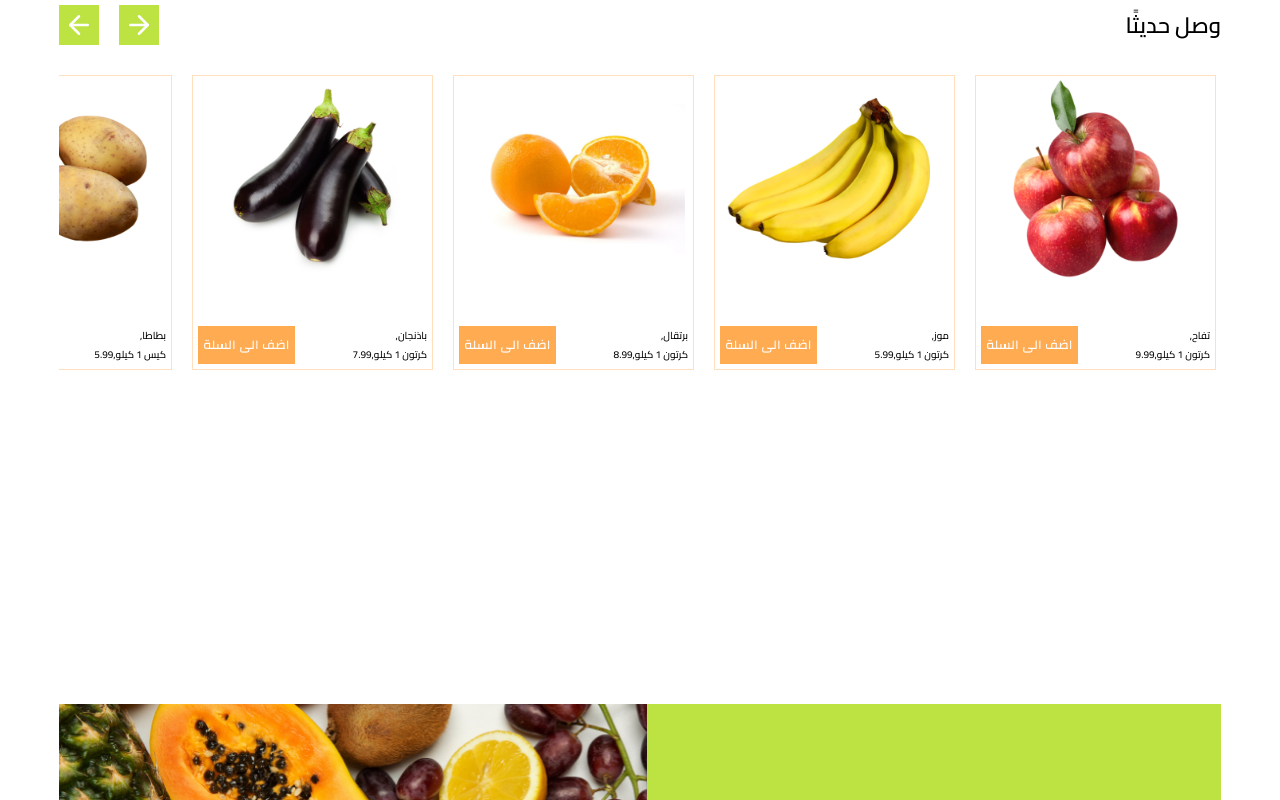
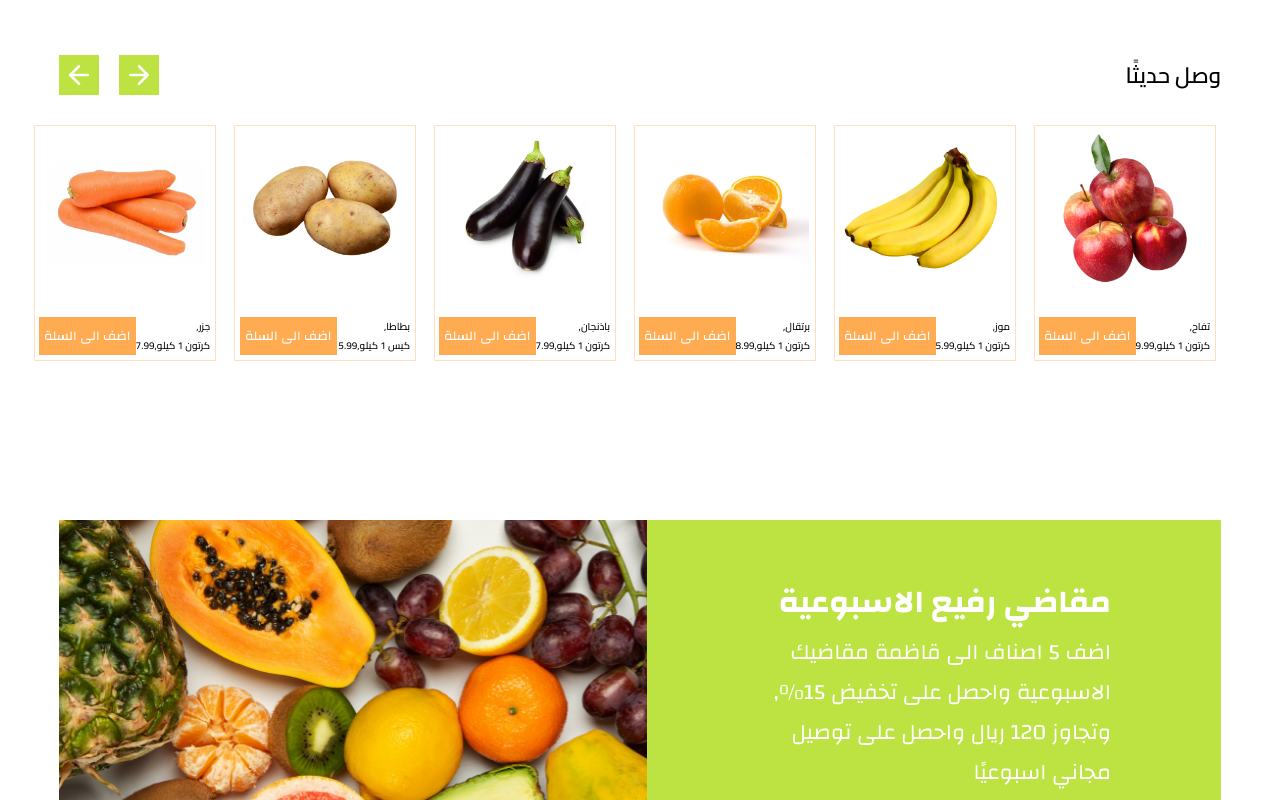
Before and after one commit to AbdAlazim-dev/Rafi, a React (Vite) app: page / in a window 1280 px wide. Shown: the part 1300-2100 px from the top of the page. Built offline with nearby package versions, Linux system fonts and the light colour scheme.

Commit message:
modify the sider and added new features

```diff
--- a/src/components/DontMiss.jsx
+++ b/src/components/DontMiss.jsx
@@ -8,8 +8,8 @@ function DontMiss() {
           <div className="dont-miss__text">
             <h4>مقاضي رفيع الاسبوعية</h4>
             <p>
-              وفر على نفسك وقت وخلي منجاتك طازجة دوما واشترك في مقاضي رفيع
-              الاسبوعية
+              اضف 5 اصناف الى قاظمة مقاضيك الاسبوعية واحصل على تخفيض 15%, وتجاوز
+              120 ريال واحصل على توصيل مجاني اسبوعيًا
             </p>
             <button>تسوق</button>
           </div>
--- a/src/components/ProductSlider.jsx
+++ b/src/components/ProductSlider.jsx
@@ -17,11 +17,11 @@ function ProductSlider({ catogary, title }) {
   //slider controllers
   const slideLeft = () => {
     const slider = document.querySelector(".product-slider__content");
-    slider.scrollLeft -= 300;
+    slider.scrollLeft -= 200;
   };
   const slideRight = () => {
     const slider = document.querySelector(".product-slider__content");
-    slider.scrollLeft += 300;
+    slider.scrollLeft += 200;
   };
 
   return (
--- a/src/styles/DontMissStyles/_dontMiss.scss
+++ b/src/styles/DontMissStyles/_dontMiss.scss
@@ -34,11 +34,14 @@
     justify-content: center;
     padding: 0 11rem;
     background-color: $bg-Lgreen;
-    font-weight: 600;
-    font-size: $h2-size;
+    font-weight: 700;
+    font-size: $h1-size;
     font-family: $text-font;
     align-items: flex-start;
     color: white;
+    @media (max-width: 1150px) {
+      font-size: $h2-size;
+    }
     @media (max-width: 950px) {
       padding: 5rem 2rem;
       justify-content: center;
@@ -47,8 +50,11 @@
       width: 100%;
     }
     p {
-      font-size: 1.8rem;
+      font-size: 2.2rem;
       font-weight: 400;
+      @media (max-width: 1150px) {
+        font-size: $h3-size;
+      }
     }
     button {
       background-color: black;
--- a/src/styles/ProductCardStyles/_productCard.scss
+++ b/src/styles/ProductCardStyles/_productCard.scss
@@ -6,7 +6,7 @@
   outline: 1px solid #ffab5260;
   border: none;
   cursor: pointer;
-  min-width: calc(250px - 1.1rem);
+  min-width: calc(200px - 2rem);
   transition: all 0.15s ease-in;
   justify-content: space-between;
   &:hover {
--- a/src/styles/ProductSliderStyles/_productSlider.scss
+++ b/src/styles/ProductSliderStyles/_productSlider.scss
@@ -1,8 +1,8 @@
 @use "../global/" as *;
 
 .product-slider {
-  height: 100vh;
-  padding: 10rem 0;
+  // height: 100vh;
+  padding: 15rem 0;
   width: 100%;
   overflow: hidden;
   position: relative;
@@ -42,11 +42,12 @@
 
   &__content {
     display: flex;
-    gap: 2.2rem;
+    gap: 2rem;
     overflow-x: scroll;
     overflow-y: hidden;
     padding: 1rem 0.6rem;
     position: relative;
+    width: 1200px;
     scroll-behavior: smooth;
     white-space: nowrap;
     &::-webkit-scrollbar {
--- a/src/styles/global/_poilerplate.scss
+++ b/src/styles/global/_poilerplate.scss
@@ -27,3 +27,41 @@ html {
   margin: 0 auto;
   padding: 0 19px;
 }
+// scroll bar ------
+
+/* Firefox */
+* {
+  scrollbar-width: thin;
+  scrollbar-color: #bde343 #ffffff;
+}
+
+/* Chrome, Edge and Safari */
+*::-webkit-scrollbar {
+  width: 10px;
+  width: 10px;
+}
+*::-webkit-scrollbar-track {
+  border-radius: 5px;
+  background-color: #ffffff;
+}
+
+*::-webkit-scrollbar-track:hover {
+  background-color: #ffffff;
+}
+
+*::-webkit-scrollbar-track:active {
+  background-color: #ffffff;
+}
+
+*::-webkit-scrollbar-thumb {
+  border-radius: 20px;
+  background-color: #bde343;
+}
+
+*::-webkit-scrollbar-thumb:hover {
+  background-color: #bde343;
+}
+
+*::-webkit-scrollbar-thumb:active {
+  background-color: #bde343;
+}
--- a/src/styles/styles.css
+++ b/src/styles/styles.css
@@ -26,6 +26,44 @@ html {
   max-width: 1200px;
   margin: 0 auto;
   padding: 0 19px;
+}
+
+/* Firefox */
+* {
+  scrollbar-width: thin;
+  scrollbar-color: #bde343 #ffffff;
+}
+
+/* Chrome, Edge and Safari */
+*::-webkit-scrollbar {
+  width: 10px;
+  width: 10px;
+}
+
+*::-webkit-scrollbar-track {
+  border-radius: 5px;
+  background-color: #ffffff;
+}
+
+*::-webkit-scrollbar-track:hover {
+  background-color: #ffffff;
+}
+
+*::-webkit-scrollbar-track:active {
+  background-color: #ffffff;
+}
+
+*::-webkit-scrollbar-thumb {
+  border-radius: 20px;
+  background-color: #bde343;
+}
+
+*::-webkit-scrollbar-thumb:hover {
+  background-color: #bde343;
+}
+
+*::-webkit-scrollbar-thumb:active {
+  background-color: #bde343;
 }
 
 header {
@@ -717,8 +755,7 @@ header .container {
 }
 
 .product-slider {
-  height: 100vh;
-  padding: 10rem 0;
+  padding: 15rem 0;
   width: 100%;
   overflow: hidden;
   position: relative;
@@ -757,11 +794,12 @@ header .container {
 }
 .product-slider__content {
   display: flex;
-  gap: 2.2rem;
+  gap: 2rem;
   overflow-x: scroll;
   overflow-y: hidden;
   padding: 1rem 0.6rem;
   position: relative;
+  width: 1200px;
   scroll-behavior: smooth;
   white-space: nowrap;
 }
@@ -777,7 +815,7 @@ header .container {
   outline: 1px solid rgba(255, 171, 82, 0.3764705882);
   border: none;
   cursor: pointer;
-  min-width: calc(250px - 1.1rem);
+  min-width: calc(200px - 2rem);
   transition: all 0.15s ease-in;
   justify-content: space-between;
 }
@@ -887,11 +925,16 @@ header .container {
   justify-content: center;
   padding: 0 11rem;
   background-color: #bde343;
-  font-weight: 600;
-  font-size: 2.2rem;
+  font-weight: 700;
+  font-size: 3.2rem;
   font-family: "Changa", sans-serif;
   align-items: flex-start;
   color: white;
+}
+@media (max-width: 1150px) {
+  .dont-miss__text {
+    font-size: 2.2rem;
+  }
 }
 @media (max-width: 950px) {
   .dont-miss__text {
@@ -903,8 +946,13 @@ header .container {
   }
 }
 .dont-miss__text p {
-  font-size: 1.8rem;
+  font-size: 2.2rem;
   font-weight: 400;
+}
+@media (max-width: 1150px) {
+  .dont-miss__text p {
+    font-size: 1.6rem;
+  }
 }
 .dont-miss__text button {
   background-color: black;
```
Also changed, not shown: 1 other file (tests, documents, lock files or other folders).
